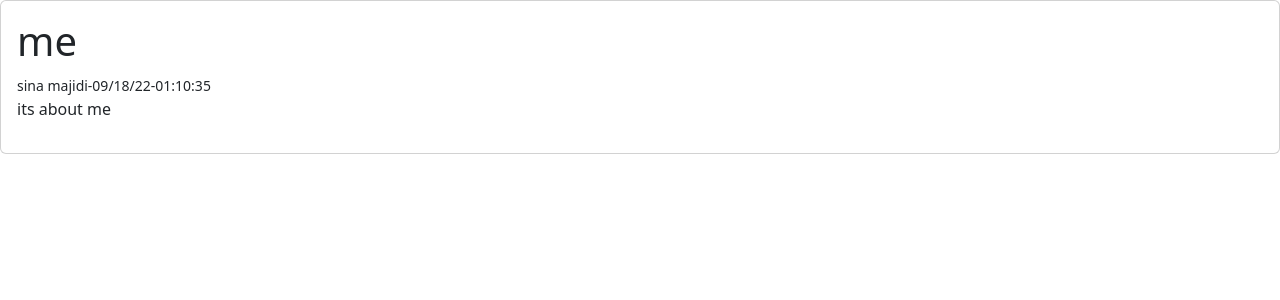
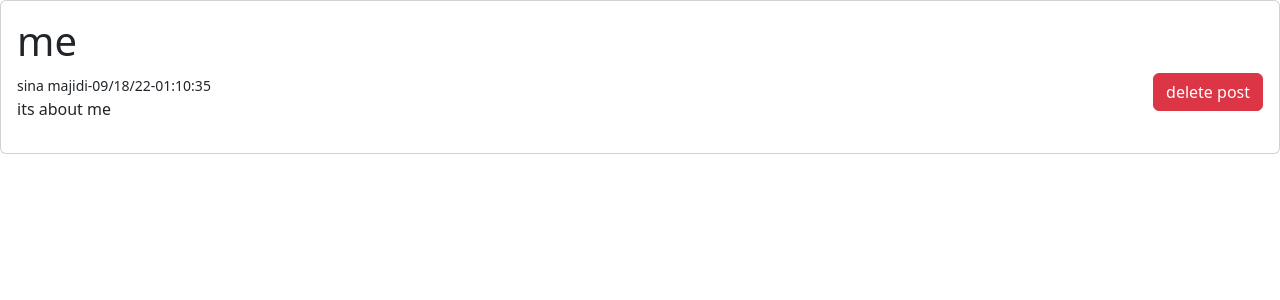
Before and after one commit to sinmajidi/weblog_using_flask, a Flask app: page /show/1 in a window 1280 px wide. Shown: the part 56-356 px from the top of the page. Run offline with Flask 2, Linux system fonts and the light colour scheme; data comes from the database, SQL or seed files in the repository; both versions use the stored data as it was after the commit.

Commit message:
and now! you can delete your post

```diff
--- a/blog/route.py
+++ b/blog/route.py
@@ -1,9 +1,6 @@
 from blog import app,db,bcrypt
-from blog.forms import registrationForms,loginform,profileform
-from flask import render_template,redirect,url_for,flash
-from blog.models import User
 from blog.forms import registrationForms,loginform,profileform,postform
-from flask import render_template,redirect,url_for,flash
+from flask import render_template,redirect,url_for,flash,abort
 from blog.models import User,Post
 from flask_login import login_user,current_user,logout_user
 
@@ -96,3 +93,13 @@ def new_post():
 def show_articles(post_id):
 	post=Post.query.get(post_id)
 	return render_template('show.html', post=post)
+@app.route('/delete/<int:post_id>')
+def delete_articles(post_id):
+	post=Post.query.get_or_404(post_id)
+	if post.author!=current_user:
+		abort(403)
+	else:
+		db.session.delete(post)
+		db.session.commit()
+		flash("post deleted","info")
+	return redirect(url_for('home'))
--- a/blog/templates/show.html
+++ b/blog/templates/show.html
@@ -1,6 +1,8 @@
 {% extends 'base.html' %}
 {% block content %}
+
 <h1>{{post.title}}</h1>
 <small>{{post.author.username}}-{{post.date.strftime("%x")}}-{{post.date.strftime("%X")}}</small>
+<a href="{{url_for('delete_articles',post_id=post.id)}}" class="btn btn-danger" style="float: right;">delete post</a>
 <p>{{post.content}}</p>
 {% endblock content%}
```
Also changed, not shown: blog.db.
